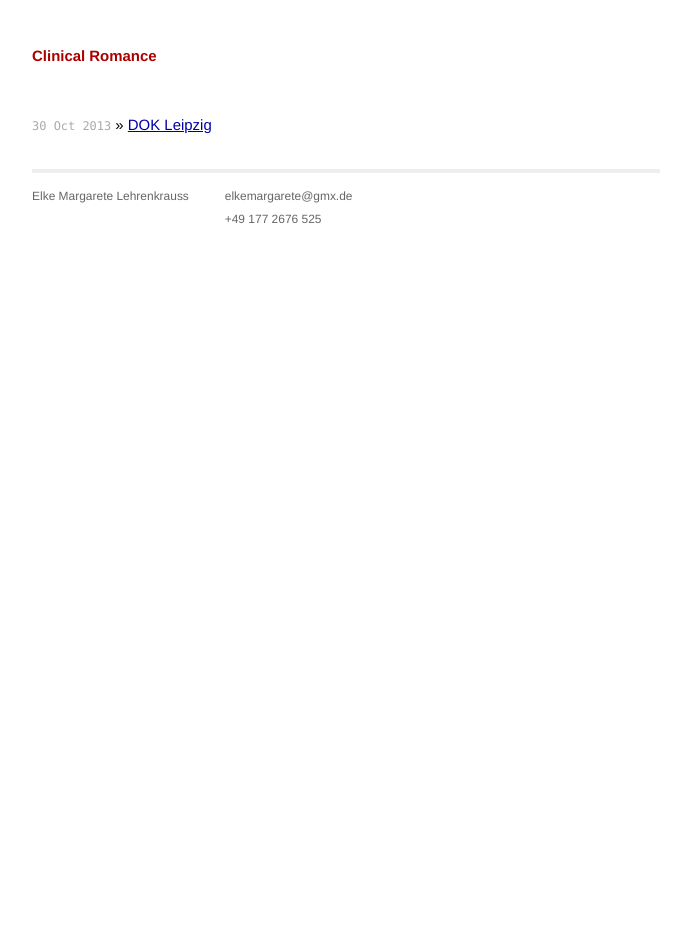
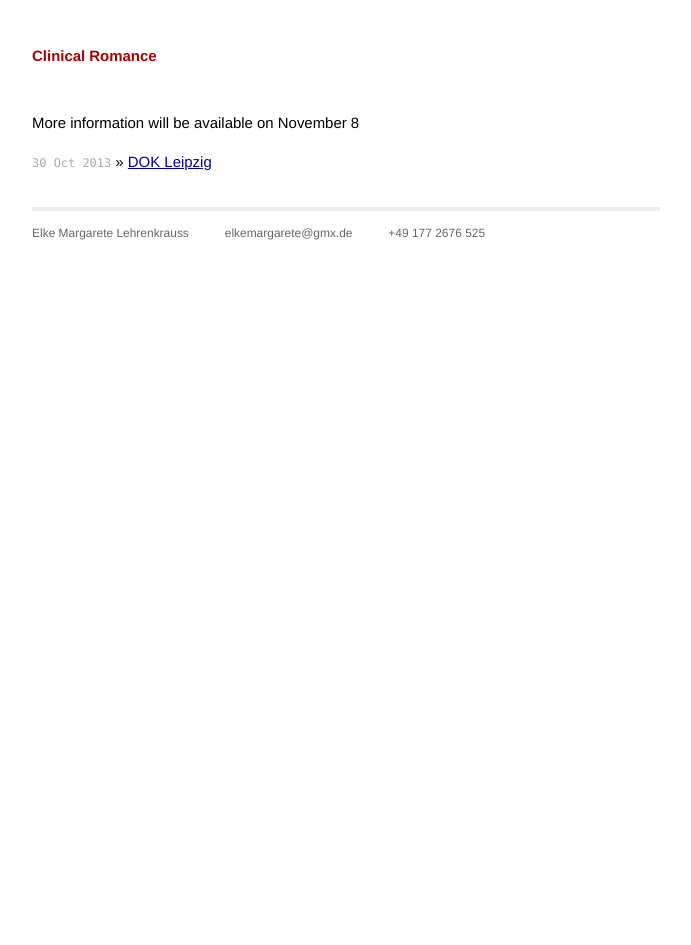
Before and after one commit to elkle/clinical-romance, a Jekyll site: the page built from index.html, in a window 1280 px wide. Shown: the whole page, without its empty margins (294-985 px from the left). Built offline with Jekyll 4.4.1, drawn with Linux system fonts in a browser that asks for light colours; Markdown is read by kramdown in place of the engine named in the settings.

Commit message:
ENH: nicer contact

```diff
--- a/_layouts/default.html
+++ b/_layouts/default.html
@@ -31,12 +31,16 @@
             </div>
             <div class="contact">
               <p>
-                 elkemargarete@gmx.de <br />
-                 +49 177 2676 525
+                 elkemargarete@gmx.de<br />
               </p>
             </div>
-          </div>
+	        <div class="contact">
+	          <p>
+	             +49 177 2676 525<br />
+	          </p>
+	        </div>
         </div>
+     </div>
 
     </body>
 </html>
--- a/index.html
+++ b/index.html
@@ -4,6 +4,7 @@ title: Clinical Romance
 ---
 
 <div id="home">
+	<p>More information will be available on November 8</p>
   <h1></h1>
   <ul class="posts">
     {% for post in site.posts %}
```
